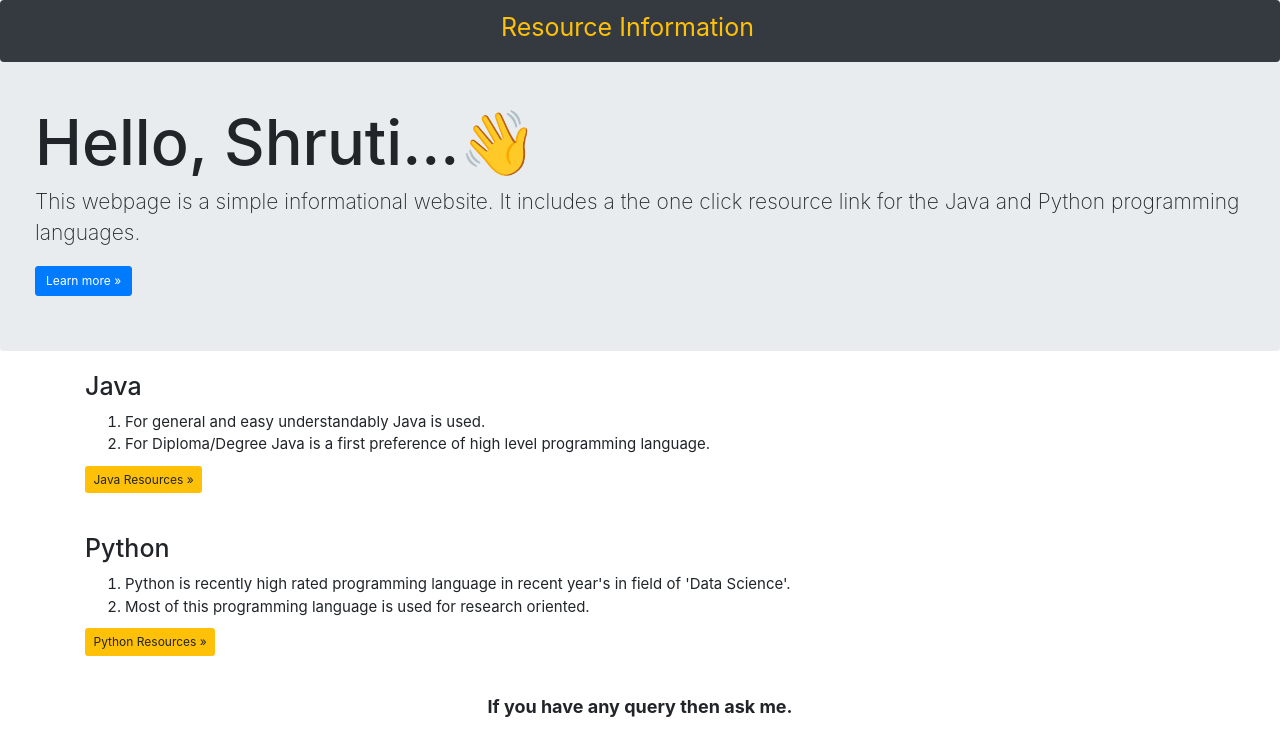
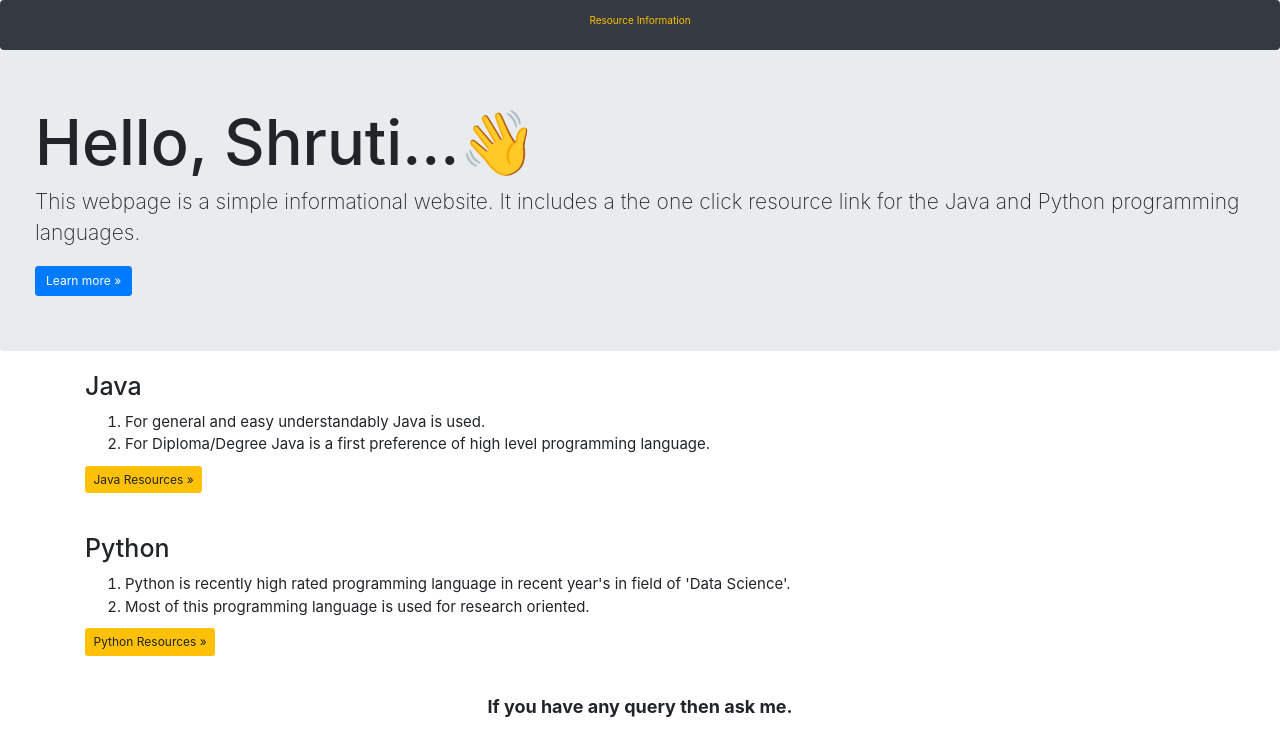
Before and after one commit to RohanWork/resourcetolearn.github.io, a plain HTML site: page index.html in a window 1280 px wide. Drawn offline with nearby package versions, Linux system fonts and the light colour scheme; a script that the page names is missing.

Commit message:
Committed the style and ui part of the project
Committed the style and ui part of the project

```diff
--- a/index.html
+++ b/index.html
@@ -68,7 +68,10 @@
     <nav class="navbar navbar-expand-md fixed-top navbar-dark bg-dark">
       <div class="container">
         <div class="navbar-header">
-          <a class="navbar-brand headertitle text-warning" href="../resourcetolearn.github.io/index.html">Resource Information</a>
+          <p class="text-warning">
+            Resource Information
+          </p>
+          <!-- <a class="navbar-brand headertitle text-warning" href="../resourcetolearn.github.io/index.html">Resource Information</a> -->
         </div>
       </div>
     </nav>
```
